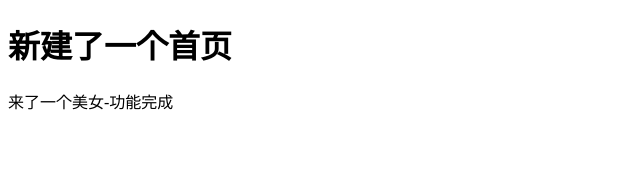
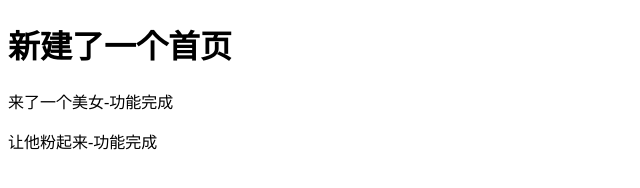
Before and after one commit to tangyali778/studyGitPull50_01, a plain HTML site: page index.html in a window 1280 px wide. Shown: the whole page, without its empty margins (0-640 px from the left). Drawn offline with Linux system fonts and the light colour scheme.

Commit message:
让他粉起来-功能完成

```diff
--- a/index.html
+++ b/index.html
@@ -8,5 +8,6 @@
 <body>
     <h1>新建了一个首页</h1>
     <p>来了一个美女-功能完成</p>
+    <p>让他粉起来-功能完成</p>
 </body>
 </html>
```
